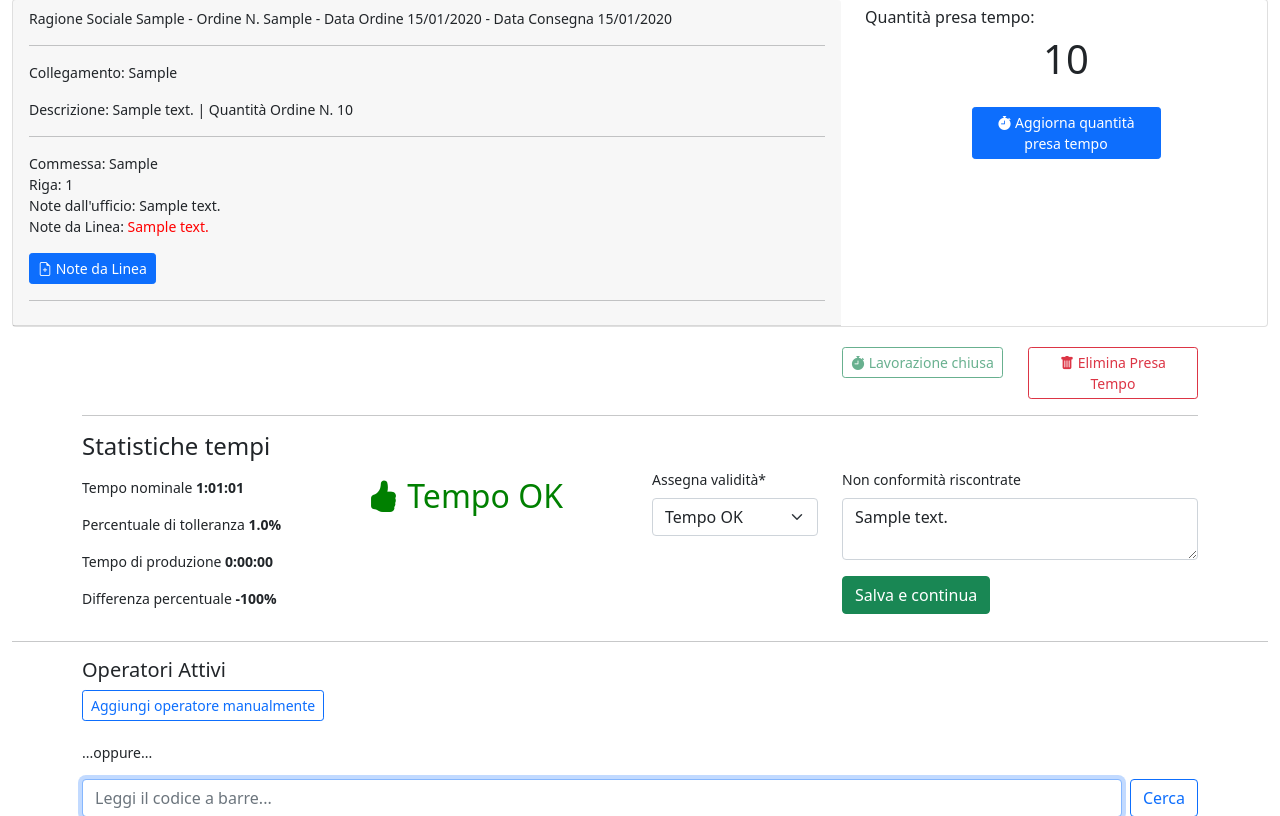
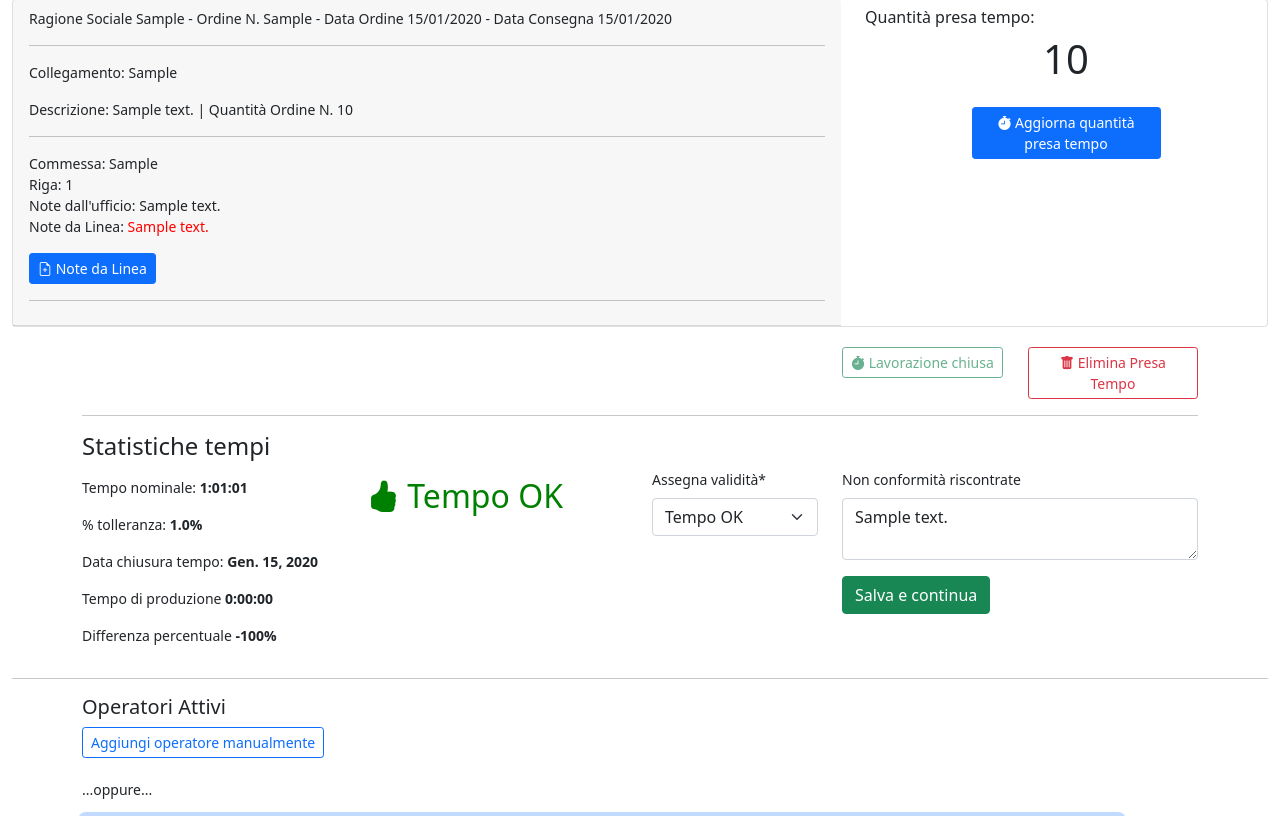
Before and after one commit to r4gtl/trackingTimeDjango, a Django app: page /dettaglio_da_linea/1/1/1/ in a window 1280 px wide. Shown: the part 229-1045 px from the top of the page. Run offline with Django 3.2, Linux system fonts and the light colour scheme; tables that the repository leaves empty hold one stand-in row (values such as "Sample post"); some libraries are stand-ins or nearby versions.

Commit message:
Update chiudi_lavorazione view in order to save un instance average time

```diff
--- a/gestioneordini/templates/singolo_dettaglio.html
+++ b/gestioneordini/templates/singolo_dettaglio.html
@@ -145,9 +145,9 @@
             <div class="row">
                 <div class="col-md-3 mt-2">
 
-                    <p>Tempo nominale <strong>{% if tempo_medio %}{{ tempo_medio }}{% else %} Nessun tempo nominale inserito {% endif %}</strong></p>
-                    <p>Percentuale di tolleranza <strong>{% if tolleranza_percentuale %}{{ tolleranza_percentuale }}% {% else %} Nessuna tolleranza inserita {% endif %}</strong></p>
-
+                    <p>Tempo nominale: <strong>{% if tempo_medio %}{{ tempo_medio }}{% else %} Non rilevato {% endif %}</strong></p>
+                    <p>% tolleranza: <strong>{% if tolleranza_percentuale %}{{ tolleranza_percentuale }}% {% else %} Non rilevata {% endif %}</strong></p>
+                    <p>Data chiusura tempo: <strong>{{ data_chiusura_tempo }}</strong></p>
                     {% if tot_tempo_min_sec %}
                         <p>Tempo di produzione <strong>{{ tot_tempo_min_sec }}</strong></p>
                     {% endif %}
--- a/gestioneordini/utilities.py
+++ b/gestioneordini/utilities.py
@@ -78,13 +78,20 @@ def get_sec(time_str):
 
 def get_if_media_tempo(comp_coll):
     '''Restituisce un check per sapere se è stato associato un tempo medio al codice/collegamento'''
-    if comp_coll.ore_medie_lavorazione==0 or comp_coll.ore_medie_lavorazione is None and comp_coll.minuti_medi_lavorazione==0 or comp_coll.minuti_medi_lavorazione is None and comp_coll.secondi_medi_lavorazione==0 or comp_coll.secondi_medi_lavorazione is None:
+    if (
+        (comp_coll.ore_medie_lavorazione == 0 or comp_coll.ore_medie_lavorazione is None) and
+        (comp_coll.minuti_medi_lavorazione == 0 or comp_coll.minuti_medi_lavorazione is None) and
+        (comp_coll.secondi_medi_lavorazione == 0 or comp_coll.secondi_medi_lavorazione is None)
+    ):
         messaggio_tempo = f'Nessun tempo medio assegnato al codice!'
+        print(f'comp_coll.minuti_medi_lavorazione: {comp_coll.minuti_medi_lavorazione}')
         print(f"messaggio tempo: {messaggio_tempo}")
         return(False, messaggio_tempo)
     else:
         print("Tempo assegnato")
-        return(True,)
+        print(f'comp_coll.minuti_medi_lavorazione: {comp_coll.minuti_medi_lavorazione}')
+        messaggio_tempo = f'Tempo medio assegnato al codice.'
+        return(True, messaggio_tempo)
 
 
 def get_tempo_medio(tempo, comp_coll):
--- a/gestioneordini/views.py
+++ b/gestioneordini/views.py
@@ -288,6 +288,7 @@ def mostra_operatori_linea(request, pk, id_linea, idtempomaster):
         pezzi_tempo_master=tempomaster.quantity
         print(f"pezzi_tempo_master: {pezzi_tempo_master}")
         # query_dettaglio = linea.get_line()
+        data_chiusura_tempo=tempomaster.data_chiusura_tempo
 
         # Definisco la variabile 'componente' che mi servirà per i conteggi dei tempi
         if tempomaster.iddettordine.idcomponente:
@@ -433,6 +434,7 @@ def mostra_operatori_linea(request, pk, id_linea, idtempomaster):
                 'tolleranza_percentuale': tolleranza_percentuale,
                 'differenza_percentuale': differenza_percentuale,
                 'form_media_tempo': form_media_tempo,
+                'data_chiusura_tempo': data_chiusura_tempo,
 
 
                 }
@@ -610,25 +612,54 @@ def chiudi_lavorazione(request, pk, id_linea):
                 componente = dettaglio.iddettordine.idcollegamento
         tempo_medio = timedelta(seconds=round((tot_tempo / dettaglio.quantity)))
 
-        if get_if_media_tempo(componente)[0]:
-                if get_tempo_medio(tempo_medio, componente)[0]:
-                        check_tempo=True
-                        print("Check Tempo: " + str(check_tempo))
-                        tempo_massimo_consentito=get_tempo_medio(tempo_medio, componente)[0]
-                        ore_medie_lavorazione = get_tempo_nominale(componente)[0]
-                        minuti_medi_lavorazione = get_tempo_nominale(componente)[1]
-                        secondi_medi_lavorazione = get_tempo_nominale(componente)[2]
-                        perc_tempo = get_tempo_nominale(componente)[3]
-                        data_chiusura_tempo=date.today()
+        # if get_if_media_tempo(componente)[0]:
+        #         if get_tempo_medio(tempo_medio, componente)[0]:
+        #                 check_tempo=True
+        #                 print("Check Tempo: " + str(check_tempo))
+        #                 dettaglio.tempo_massimo_consentito=get_tempo_medio(tempo_medio, componente)[0]
+        #                 dettaglio.ore_medie_lavorazione = get_tempo_nominale(componente)[0]
+        #                 dettaglio.minuti_medi_lavorazione = get_tempo_nominale(componente)[1]
+        #                 dettaglio.secondi_medi_lavorazione = get_tempo_nominale(componente)[2]
+        #                 dettaglio.perc_tempo = get_tempo_nominale(componente)[3]
+        #                 dettaglio.data_chiusura_tempo=date.today()
+        #                 print(f'data_chiusura_tempo get_tempo_medio= True: {dettaglio.data_chiusura_tempo}')
+        #                 dettaglio.tempo_conforme = "Tempo OK"
+        #                 dettaglio.save()
+        # else:
+        #         print("Non esiste un tempo medio assegnato")
+        #         dettaglio.ore_medie_lavorazione = get_tempo_nominale(componente)[0]
+        #         dettaglio.minuti_medi_lavorazione = get_tempo_nominale(componente)[1]
+        #         dettaglio.secondi_medi_lavorazione = get_tempo_nominale(componente)[2]
+        #         dettaglio.perc_tempo = get_tempo_nominale(componente)[3]
+        #         dettaglio.data_chiusura_tempo=date.today()
+        #         print(f'data_chiusura_tempo get_tempo_medio= False: {dettaglio.data_chiusura_tempo}')
+        #         dettaglio.tempo_conforme = "Tempo Non Conforme"
+        #         dettaglio.save()
+
+        check_tempo, messaggio_tempo = get_if_media_tempo(componente)
+        if check_tempo:
+                tempo_medio_check, tempo_medio, tempo_massimo_consentito, tolleranza_percentuale = get_tempo_medio(tempo_medio, componente)
+
+                if tempo_medio_check:
+                        print("Check Tempo: " + str(tempo_medio_check))
+                        dettaglio.tempo_massimo_consentito = tempo_massimo_consentito
+                        dettaglio.ore_medie_lavorazione, dettaglio.minuti_medi_lavorazione, dettaglio.secondi_medi_lavorazione, dettaglio.perc_tempo = get_tempo_nominale(componente)
+                        dettaglio.data_chiusura_tempo = date.today()
+                        print(f'data_chiusura_tempo get_tempo_medio= True: {dettaglio.data_chiusura_tempo}')
                         dettaglio.tempo_conforme = "Tempo OK"
+                        dettaglio.save()
+                else:
+                        print("Tempo medio non conforme")
+                        dettaglio.ore_medie_lavorazione, dettaglio.minuti_medi_lavorazione, dettaglio.secondi_medi_lavorazione, dettaglio.perc_tempo = get_tempo_nominale(componente)
+                        dettaglio.data_chiusura_tempo = date.today()
+                        print(f'data_chiusura_tempo get_tempo_medio= False: {dettaglio.data_chiusura_tempo}')
+                        dettaglio.tempo_conforme = "Tempo Non Conforme"
                         dettaglio.save()
         else:
                 print("Non esiste un tempo medio assegnato")
-                ore_medie_lavorazione = get_tempo_nominale(componente)[0]
-                minuti_medi_lavorazione = get_tempo_nominale(componente)[1]
-                secondi_medi_lavorazione = get_tempo_nominale(componente)[2]
-                perc_tempo = get_tempo_nominale(componente)[3]
-                data_chiusura_tempo=date.today()
+                dettaglio.ore_medie_lavorazione, dettaglio.minuti_medi_lavorazione, dettaglio.secondi_medi_lavorazione, dettaglio.perc_tempo = get_tempo_nominale(componente)
+                dettaglio.data_chiusura_tempo = date.today()
+                print(f'data_chiusura_tempo get_tempo_medio= False: {dettaglio.data_chiusura_tempo}')
                 dettaglio.tempo_conforme = "Tempo Non Conforme"
                 dettaglio.save()
 
```
